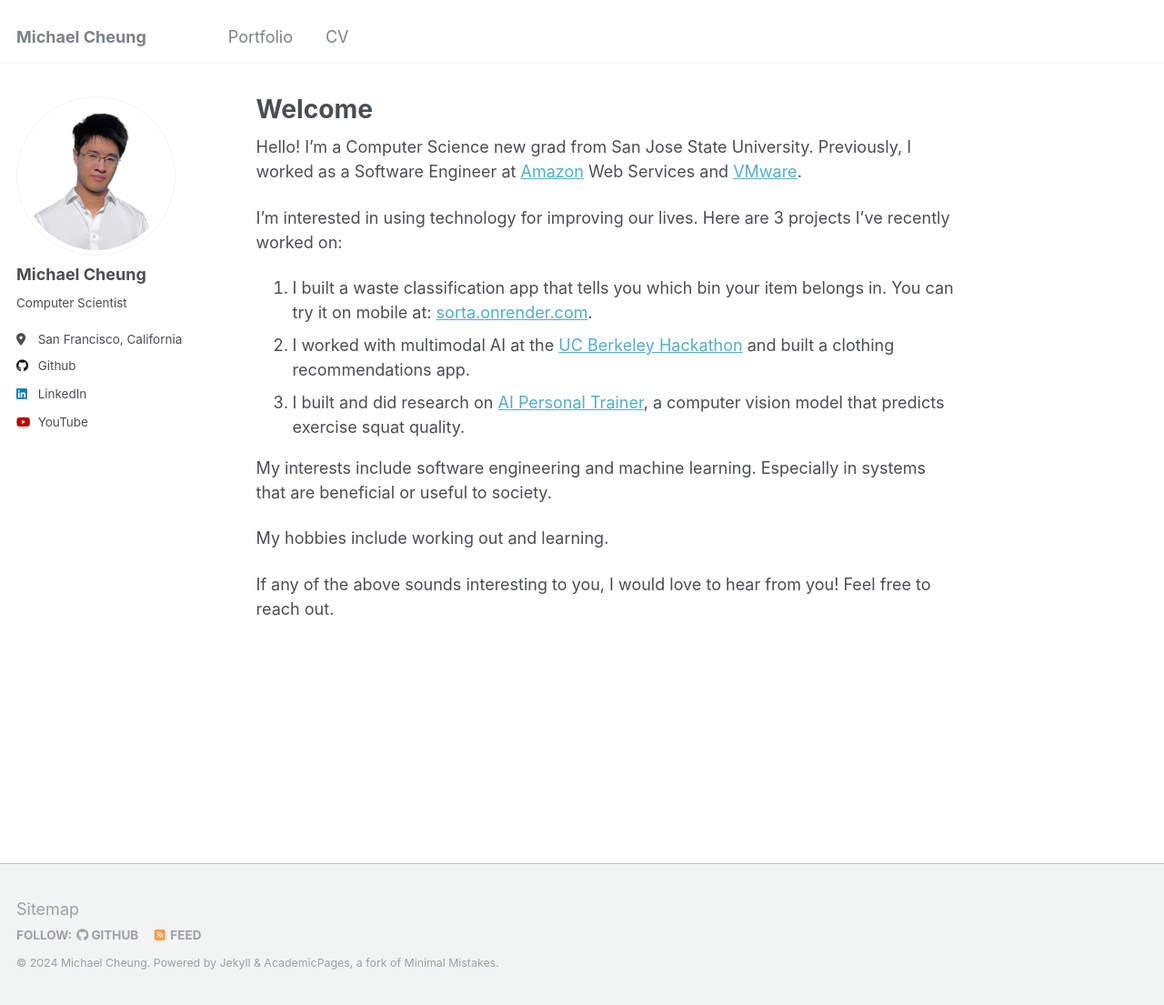
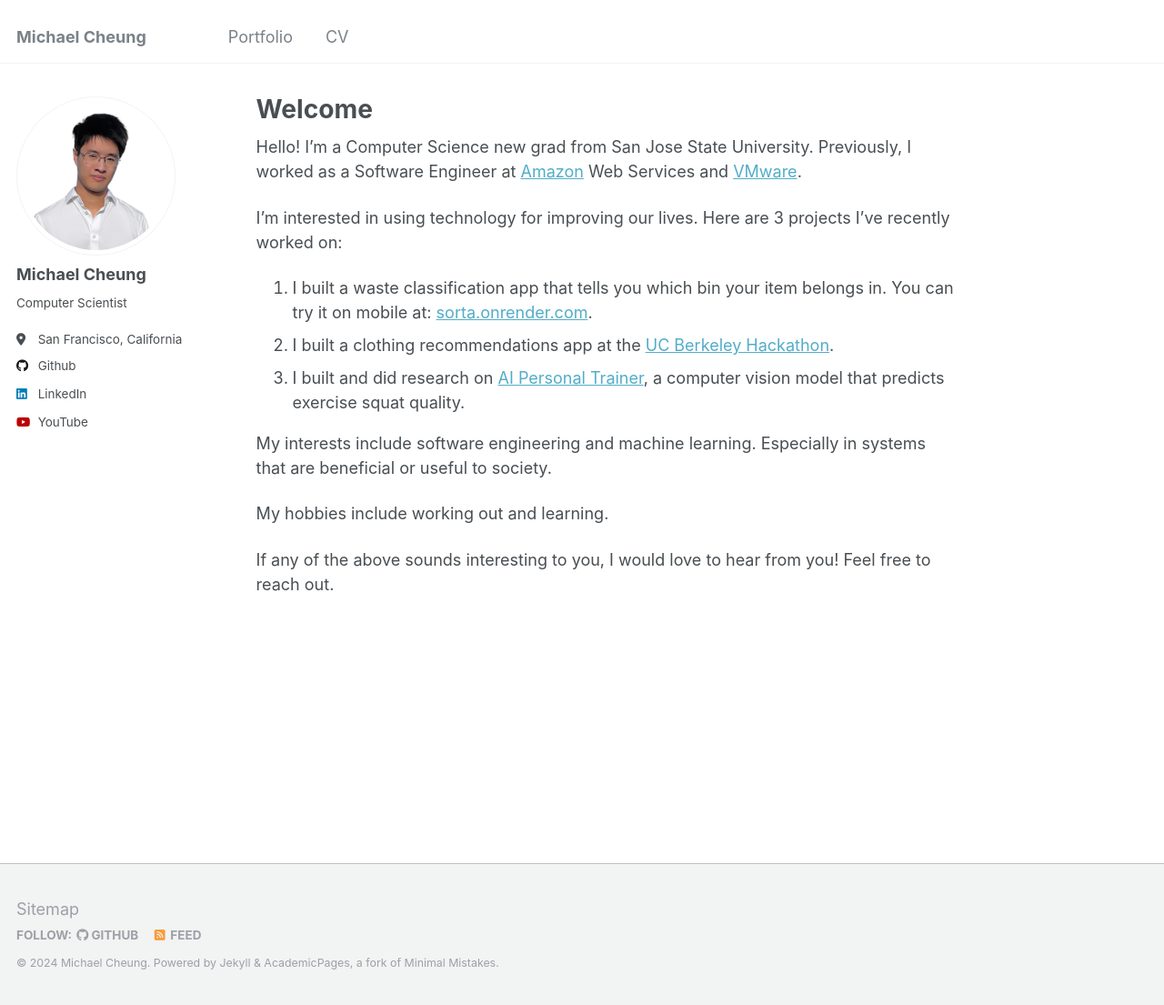
Before and after one commit to cheung0/cheung0.github.io, a Jekyll site: the page built from _pages/about.md, in a window 1280 px wide and 1105 px high. Shown: the whole window at 91% size. Built offline with Jekyll 4.4.1, drawn with Linux system fonts in a browser that asks for light colours.

Commit message:
Update about.md

```diff
--- a/_pages/about.md
+++ b/_pages/about.md
@@ -11,7 +11,7 @@
 
 I’m interested in using technology for improving our lives. Here are 3 projects I’ve recently worked on:
 1. I built a waste classification app that tells you which bin your item belongs in. You can try it on mobile at: [sorta.onrender.com](https://sorta.onrender.com/).
-2. I worked with multimodal AI at the [UC Berkeley Hackathon](https://devpost.com/software/style-sync?ref_content=user-portfolio&ref_feature=in_progress) and built a clothing recommendations app.
+2. I built a clothing recommendations app at the [UC Berkeley Hackathon](https://devpost.com/software/style-sync?ref_content=user-portfolio&ref_feature=in_progress).
 3. I built and did research on [AI Personal Trainer](https://cheung0.github.io/files/AI Personal Trainer Research.pdf), a computer vision model that predicts exercise squat quality.
 
 My interests include software engineering and machine learning. Especially in systems that are beneficial or useful to society.
```
